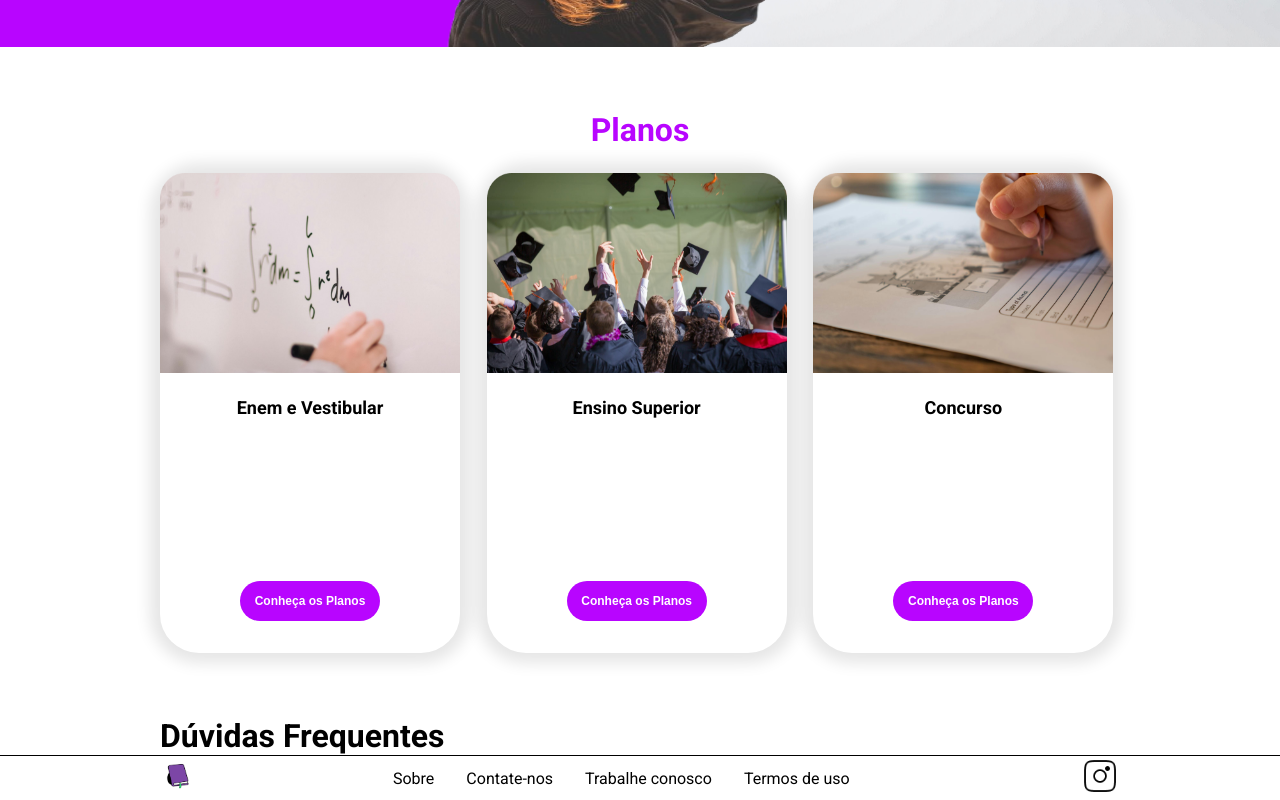
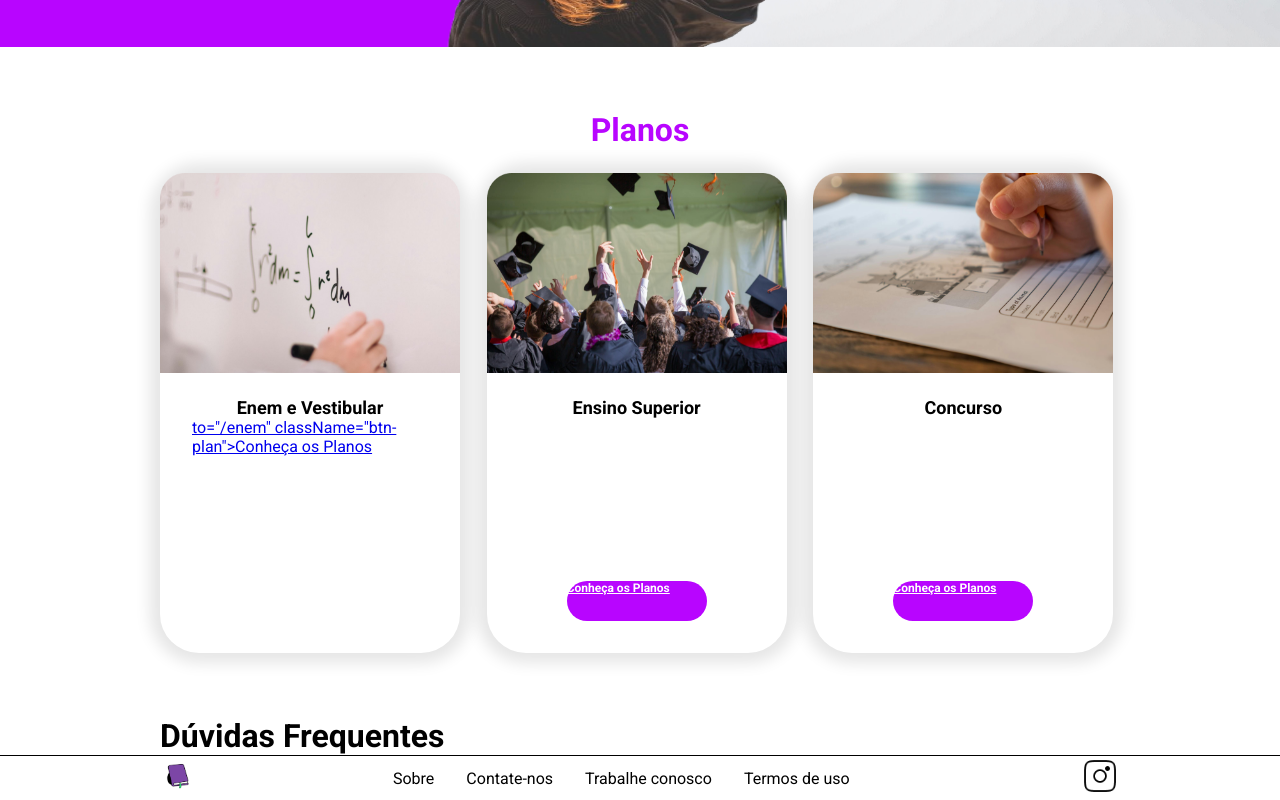
Before and after one commit to LucasSD540/EstudaFacilApp, a React (Create React App) app in the folder frontend/estudafacil/: page / in a window 1280 px wide. Shown: the part 612-1412 px from the top of the page. Built offline with nearby package versions, Linux system fonts and the light colour scheme; no server answers.

Commit message:
Update index.jsx

```diff
--- a/frontend/estudafacil/src/pages/Home/index.jsx
+++ b/frontend/estudafacil/src/pages/Home/index.jsx
@@ -1,3 +1,4 @@
+import { Link } from "react-router-dom";
 import woman from "../../components/assets/images/woman.png";
 import banner from "../../components/assets/images/banner.png";
 import enem from "../../components/assets/images/enem_image.png";
@@ -32,17 +33,17 @@ export const Home = () => {
             <div className="plan-item">
               <img src={enem} alt="" className="plan-image" />
               <h4>Enem e Vestibular</h4>
-              <button to="/enem" className="btn-plan">Conheça os Planos</button>
+              <Link> to="/enem" className="btn-plan">Conheça os Planos</Link>
             </div>
             <div className="plan-item">
               <img src={superior} alt="" className="plan-image" />
               <h4>Ensino Superior</h4>
-              <button to="/superior" className="btn-plan">Conheça os Planos</button>
+              <Link to="/superior" className="btn-plan">Conheça os Planos</Link>
             </div>
             <div className="plan-item">
               <img src={concurso} alt="" className="plan-image" />
               <h4>Concurso</h4>
-              <button to="/concurso" className="btn-plan">Conheça os Planos</button>
+              <Link to="/concurso" className="btn-plan">Conheça os Planos</Link>
             </div>
           </div>
         </S.planSection>
```
